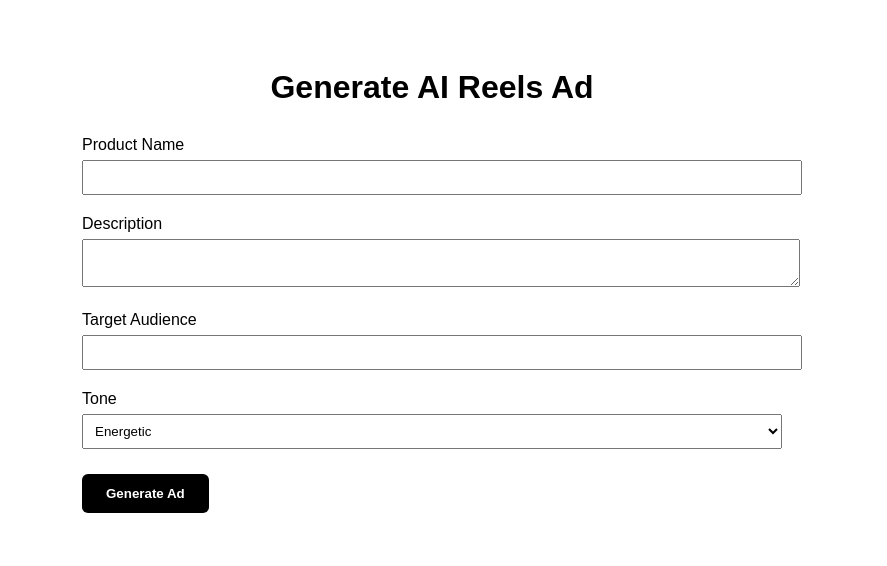
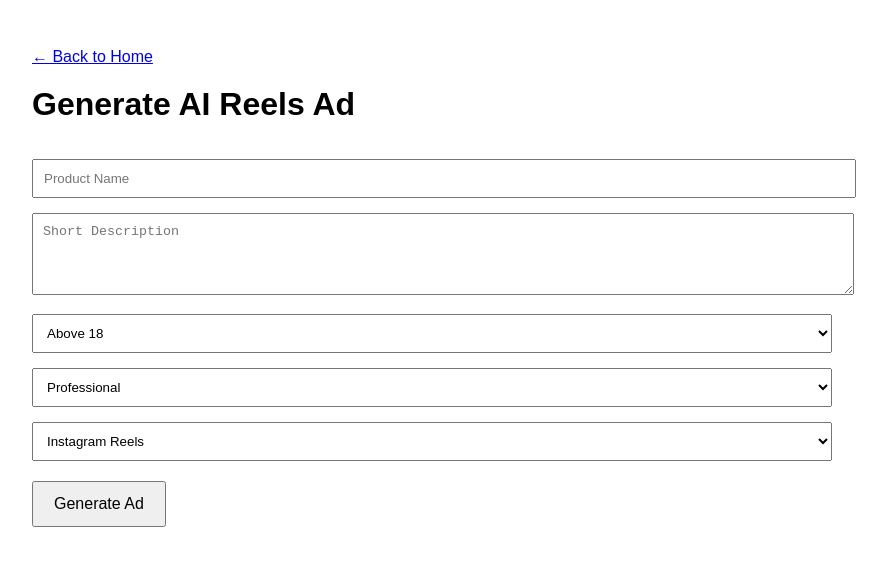
Before and after one commit to hundessa999/REELFORGE-, a Next.js app: page /generate in a window 1280 px wide. Shown: the top 566 px of the page, without its empty margins (208-1095 px from the left). Built offline with nearby package versions, Linux system fonts and the light colour scheme.

Commit message:
Update generate.tsx

```diff
--- a/pages/generate.tsx
+++ b/pages/generate.tsx
@@ -1,122 +1,135 @@
 import { useState } from "react";
 import axios from "axios";
+import Link from "next/link";
 
-export default function GeneratePage() {
-  // 1. All inputs declared with useState
-  const [productName, setProductName] = useState<string>("");
-  const [description, setDescription] = useState<string>("");
-  const [targetAudience, setTargetAudience] = useState<string>("");
-  const [tone, setTone] = useState<string>("Energetic");
+export default function Generate() {
+  const [productName, setProductName] = useState("");
+  const [description, setDescription] = useState("");
+  const [targetAudience, setTargetAudience] = useState("Above 18");
+  const [tone, setTone] = useState("Professional");
+  const [platform, setPlatform] = useState("Instagram Reels");
 
-  // 2. Result and error state
-  const [result, setResult] = useState<string>("");
-  const [error, setError] = useState<string>("");
-  const [loading, setLoading] = useState<boolean>(false);
+  const [loading, setLoading] = useState(false);
+  const [result, setResult] = useState("");
+  const [error, setError] = useState("");
 
-  // 3. Generate button handler
   const handleGenerate = async () => {
-    setLoading(true);
     setError("");
     setResult("");
+
+    if (
+      productName.trim() === "" ||
+      description.trim() === "" ||
+      targetAudience.trim() === ""
+    ) {
+      setError("Please fill in all fields");
+      return;
+    }
+
     try {
+      setLoading(true);
+
       const res = await axios.post("/api/generate", {
         productName,
         description,
         targetAudience,
         tone,
+        platform,
       });
+
       setResult(res.data.content);
-    } catch (err: unknown) {
-      let message = "Error generating ad";
-      if (axios.isAxiosError(err) && err.response?.data?.error) {
-        message = err.response.data.error;
-      }
-      setError(message);
+    } catch (err: any) {
+      setError(
+        err.response?.data?.error ||
+          "Failed to generate ad. Please check your API key or quota."
+      );
     } finally {
       setLoading(false);
     }
   };
 
   return (
-    <main style={{ maxWidth: 700, margin: "0 auto", padding: "40px 20px" }}>
-      <h1 style={{ fontSize: 32, fontWeight: 700, textAlign: "center" }}>
-        Generate AI Reels Ad
-      </h1>
+    <div style={{ padding: "40px", maxWidth: "800px", margin: "0 auto" }}>
+      <Link href="/">← Back to Home</Link>
 
-      <div style={{ marginTop: 30 }}>
-        <label>
-          Product Name
+      <h1 style={{ marginTop: "20px" }}>Generate AI Reels Ad</h1>
+
       <input
-            type="text"
+        placeholder="Product Name"
         value={productName}
         onChange={(e) => setProductName(e.target.value)}
-            style={{ width: "100%", padding: 8, marginTop: 6 }}
+        style={{ width: "100%", padding: "10px", marginTop: "15px" }}
       />
-        </label>
 
-        <label style={{ display: "block", marginTop: 20 }}>
-          Description
       <textarea
+        placeholder="Short Description"
         value={description}
         onChange={(e) => setDescription(e.target.value)}
-            style={{ width: "100%", padding: 8, marginTop: 6 }}
+        rows={4}
+        style={{ width: "100%", padding: "10px", marginTop: "15px" }}
       />
-        </label>
 
-        <label style={{ display: "block", marginTop: 20 }}>
-          Target Audience
-          <input
-            type="text"
+      <select
         value={targetAudience}
         onChange={(e) => setTargetAudience(e.target.value)}
-            style={{ width: "100%", padding: 8, marginTop: 6 }}
-          />
-        </label>
+        style={{ width: "100%", padding: "10px", marginTop: "15px" }}
+      >
+        <option value="Above 18">Above 18</option>
+        <option value="Business Owners">Business Owners</option>
+        <option value="Creators">Creators</option>
+        <option value="Marketers">Marketers</option>
+      </select>
 
-        <label style={{ display: "block", marginTop: 20 }}>
-          Tone
       <select
         value={tone}
         onChange={(e) => setTone(e.target.value)}
-            style={{ width: "100%", padding: 8, marginTop: 6 }}
+        style={{ width: "100%", padding: "10px", marginTop: "15px" }}
       >
-            <option>Energetic</option>
-            <option>Professional</option>
-            <option>Casual</option>
+        <option value="Professional">Professional</option>
+        <option value="Energetic">Energetic</option>
+        <option value="Casual">Casual</option>
       </select>
-        </label>
+
+      <select
+        value={platform}
+        onChange={(e) => setPlatform(e.target.value)}
+        style={{ width: "100%", padding: "10px", marginTop: "15px" }}
+      >
+        <option value="Instagram Reels">Instagram Reels</option>
+        <option value="TikTok">TikTok</option>
+        <option value="YouTube Shorts">YouTube Shorts</option>
+      </select>
 
       <button
         onClick={handleGenerate}
+        disabled={loading}
         style={{
-            marginTop: 25,
-            padding: "12px 24px",
-            backgroundColor: "#000",
-            color: "#fff",
-            border: "none",
-            borderRadius: 6,
+          marginTop: "20px",
+          padding: "12px 20px",
+          fontSize: "16px",
           cursor: "pointer",
-            fontWeight: 600,
         }}
-          disabled={loading}
       >
         {loading ? "Generating..." : "Generate Ad"}
       </button>
 
-        {error && <p style={{ color: "red", marginTop: 12 }}>{error}</p>}
+      {error && (
+        <p style={{ color: "red", marginTop: "15px" }}>{error}</p>
+      )}
+
       {result && (
         <div
           style={{
-              marginTop: 20,
-              padding: 16,
-              backgroundColor: "#f6f6f6",
-              borderRadius: 8,
+            marginTop: "25px",
+            padding: "20px",
+            background: "#f5f7fa",
+            borderRadius: "6px",
+            whiteSpace: "pre-line",
           }}
         >
           {result}
         </div>
       )}
     </div>
-    </main>
   );
 }
```
Lines whose indentation alone changed are shown as unchanged.
